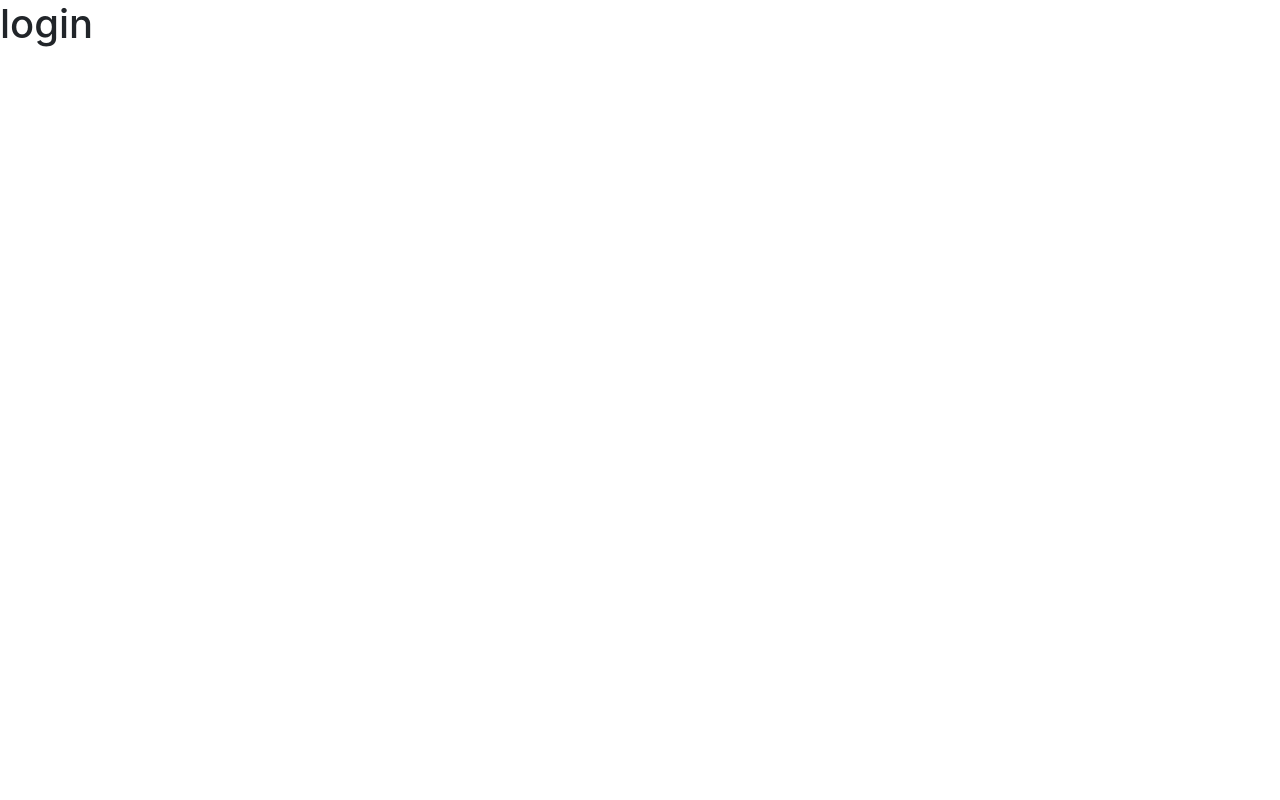
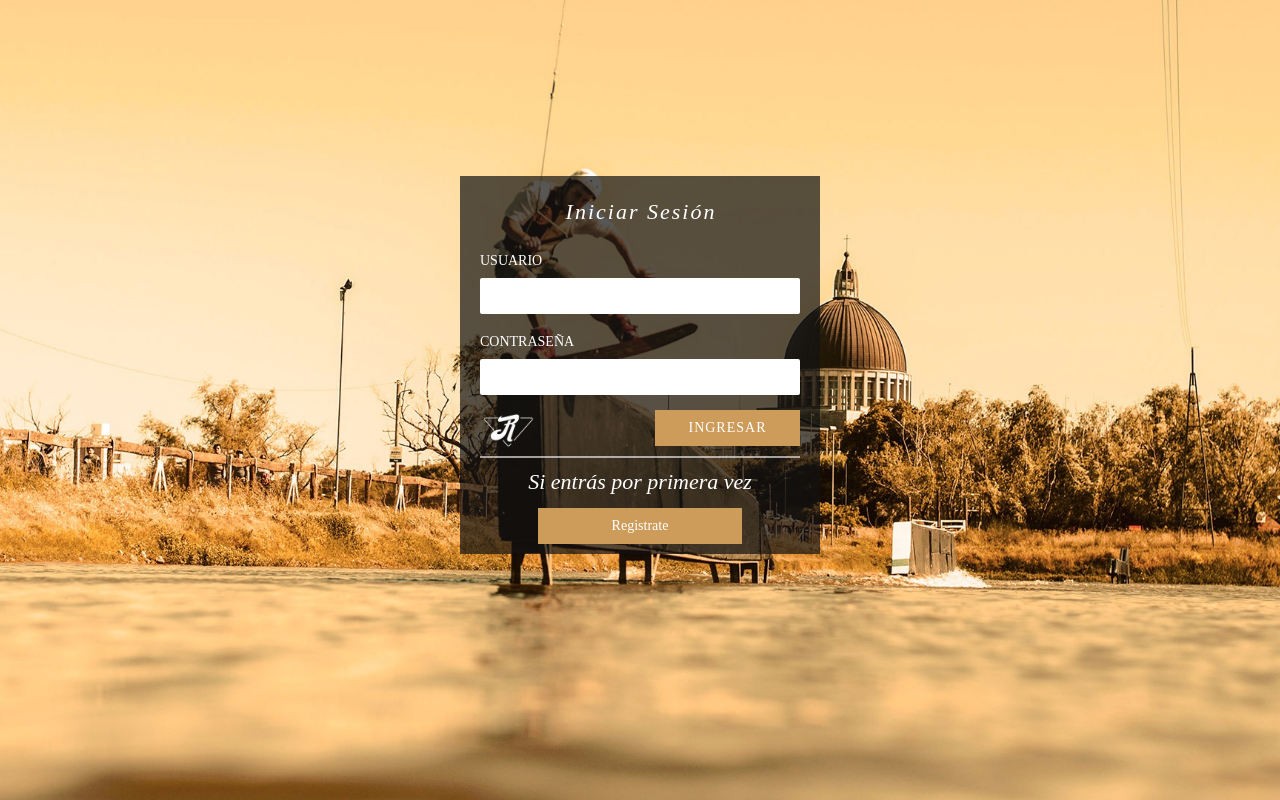
Before and after one commit to svetlasyrimis/rentonpark, a React (Create React App) app: page /login in a window 1280 px wide. Built offline with nearby package versions, Linux system fonts and the light colour scheme.

Commit message:
ADD: Login form

```diff
--- a/src/App.js
+++ b/src/App.js
@@ -1,13 +1,16 @@
 import React from "react";
 import { BrowserRouter, Switch, Route } from "react-router-dom";
 import Login from "./components/Login";
+import Styles from "./components/Styles";
 
 function App() {
   return (
     <BrowserRouter>
-      <Switch>
-        <Route exact path="/login" component={Login} />
-      </Switch>
+      <Styles>
+        <Switch>
+          <Route exact path="/login" component={Login} />
+        </Switch>
+      </Styles>
     </BrowserRouter>
   );
 }
--- a/src/components/Login.js
+++ b/src/components/Login.js
@@ -1,7 +1,65 @@
 import React, { Component } from "react";
+import LogoLight from "../images/logo_light.png";
 
 export default class Login extends Component {
   render() {
-    return <h1>login</h1>;
+    return (
+      <div className="viewLogin background-image-holder image-login fadeIn">
+        <section className="image-bg overlay parallax">
+          <div className=""></div>
+          <div className="container">
+            <div className="row">
+              <div className="col-md-4 col-md-offset-4 col-sm-6 col-sm-offset-3 boxLogin">
+                <div className="feature feature-1 boxed">
+                  <div className="text-center">
+                    <i className="ti-package icon"></i>
+                    <h5 className="uppercase">Iniciar Sesión</h5>
+                  </div>
+                  <div className="boxForm">
+                    <form
+                      className="form-login"
+                      role="form"
+                      method="post"
+                      action="./login/in"
+                    >
+                      <div className="form-group">
+                        <label> Usuario </label>
+                        <input type="text" name="txtUser" tabIndex="1" />
+                      </div>
+                      <div className="form-group">
+                        <label> Contraseña </label>
+                        <input type="password" name="txtPass" tabIndex="2" />
+                      </div>
+                      <div className="row">
+                        <div className="col-xs-6">
+                          <img
+                            src={LogoLight}
+                            alt="Mini Logo"
+                            className="logo-login"
+                          />
+                        </div>
+                        <div className="col-xs-6">
+                          <button type="submit">Ingresar</button>
+                        </div>
+                      </div>
+                      <hr />
+                      <h4>Si entrás por primera vez</h4>
+                      <div className="row">
+                        <div className="col-md-8 col-md-offset-2">
+                          <a className="button" href="./register">
+                            {" "}
+                            Registrate{" "}
+                          </a>
+                        </div>
+                      </div>
+                    </form>
+                  </div>
+                </div>
+              </div>
+            </div>
+          </div>
+        </section>
+      </div>
+    );
   }
 }
--- /dev/null
+++ b/src/components/Styles.js
@@ -0,0 +1,14 @@
+import React from "react";
+import "../styles/bootstrap.css";
+import "../styles/bootstrap_theme.css";
+import "../styles/jquery_ui.css";
+import "../styles/nav_footer.css";
+import "../styles/views.css";
+import "../styles/custom.css";
+import "../styles/elements.css";
+
+function Styles(props) {
+  return <React.Fragment>{props.children}</React.Fragment>;
+}
+
+export default Styles;
--- a/src/index.js
+++ b/src/index.js
@@ -1,7 +1,7 @@
 import React from "react";
 import ReactDOM from "react-dom";
 import App from "./App";
-import "bootstrap/dist/css/bootstrap.css";
+import "font-awesome/css/font-awesome.css";
 import * as serviceWorker from "./serviceWorker";
 
 ReactDOM.render(<App />, document.getElementById("root"));
```
